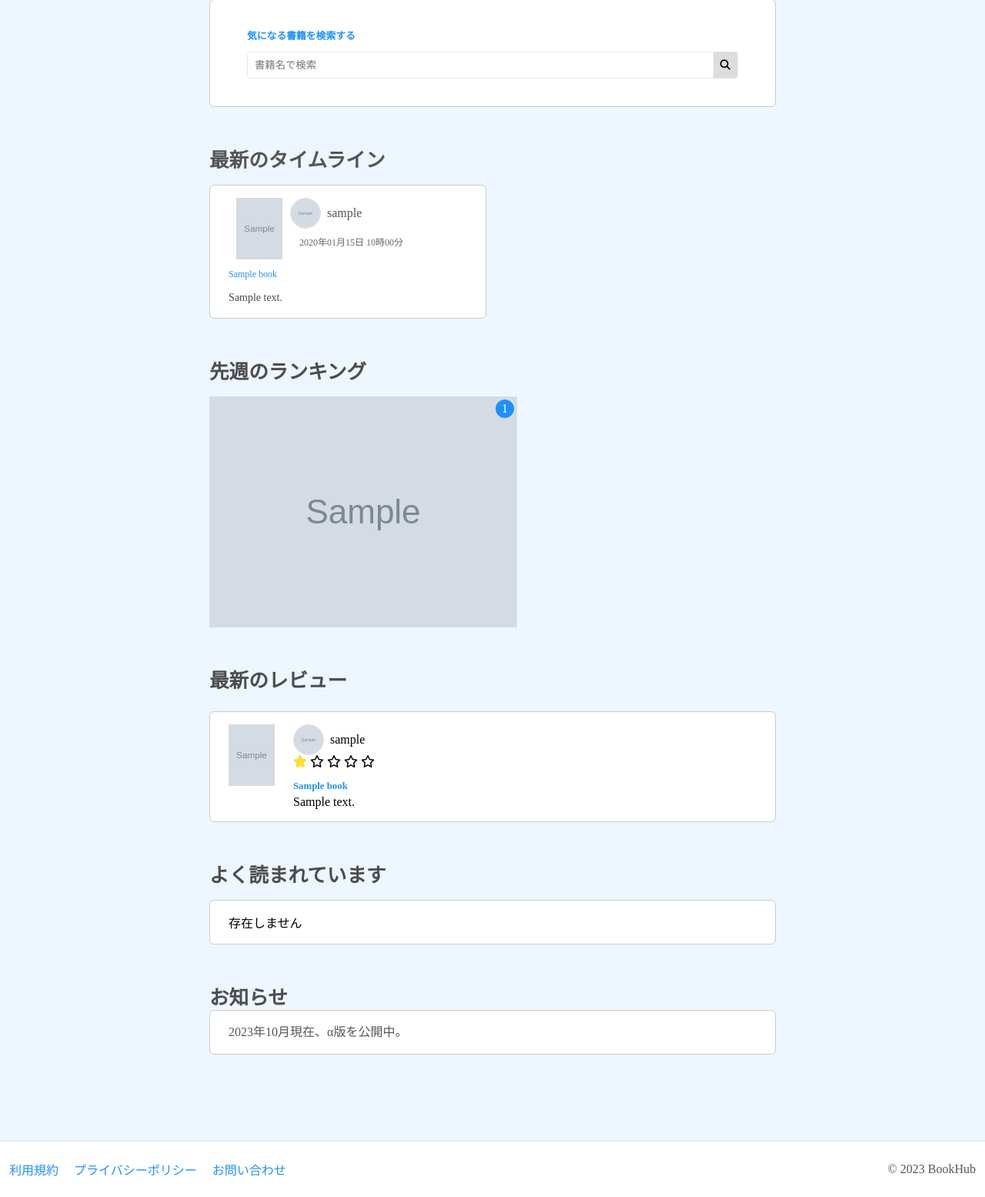
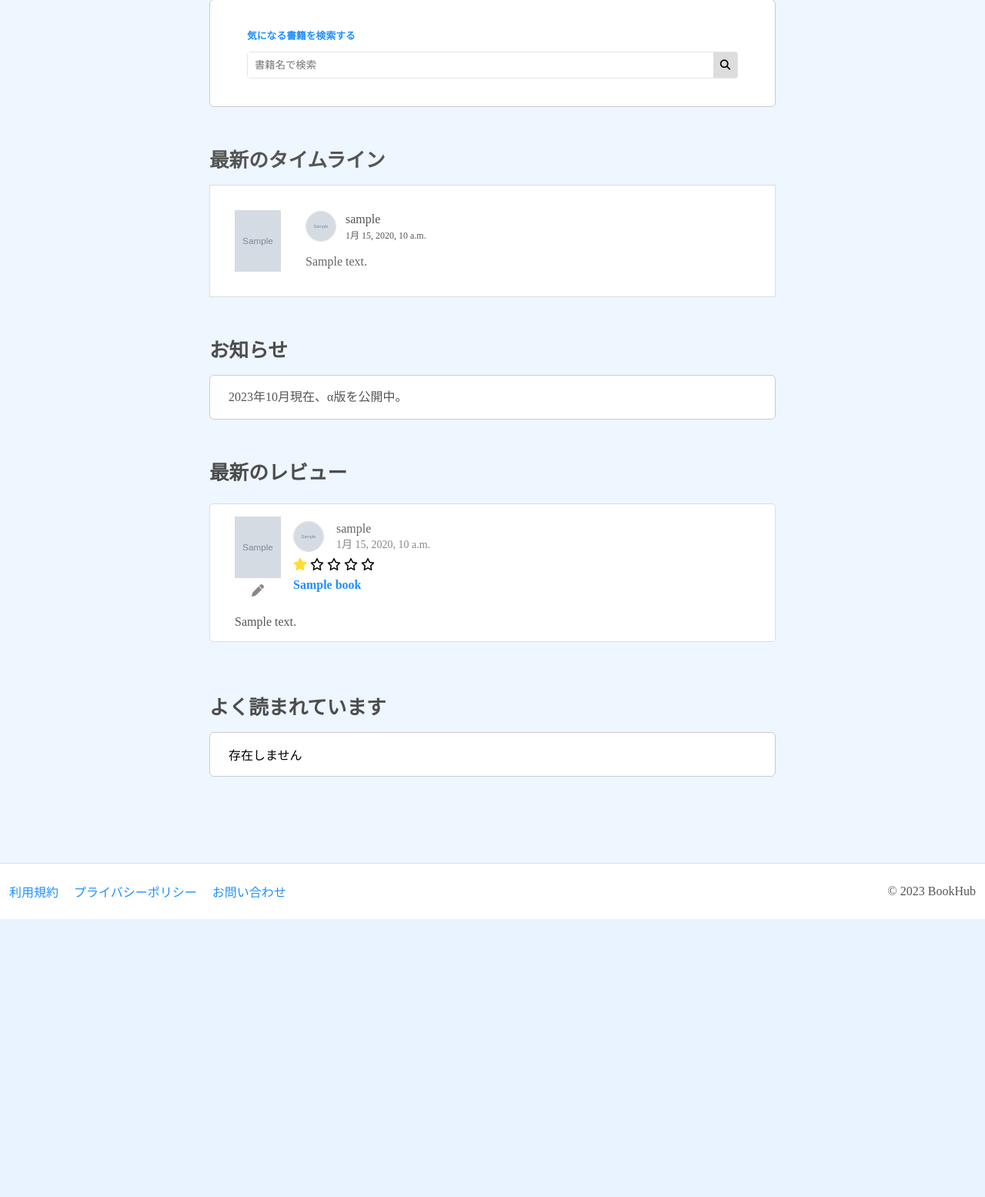
Before and after one commit to gamari/bookhub-django, a Django app: page / in a window 1280 px wide. Shown: the part 129-1684 px from the top of the page at 77% size. After the commit the page ends 1323 px from the top, so only its background shows below. Run offline with Django 3.2, Linux system fonts and the light colour scheme; tables that the repository leaves empty hold one stand-in row (values such as "Sample post"); grey boxes marked "Sample" are stand-in pictures.

Commit message:
レビュー画面の見た目を修正

```diff
--- a/apps/book/templates/components/home/news_section.html
+++ b/apps/book/templates/components/home/news_section.html
@@ -1,10 +1,9 @@
 <section>
-  <h2>お知らせ</h2>
+  <h2 class="mb-4">お知らせ</h2>
 
   <div>
     <div class=" card-sm">
       <p>2023年10月現在、α版を公開中。</p>
-      <p></p>
     </div>
   </div>
 </section>
--- a/apps/book/templates/components/home/ranking_section.html
+++ b/apps/book/templates/components/home/ranking_section.html
@@ -1,5 +1,5 @@
 <section>
-  <h2>先週のランキング</h2>
+  <h2 class="mb-4">先週のランキング</h2>
 
   <div>
     {% if ranking_entries %}
--- a/apps/book/templates/components/home/reviews_section.html
+++ b/apps/book/templates/components/home/reviews_section.html
@@ -1,7 +1,7 @@
 {% load review_tags %}
 
 <section>
-  <h2>最新のレビュー</h2>
+  <h2 class="mb-4">最新のレビュー</h2>
 
   <div>
     {% review_list reviews %}
--- a/apps/book/templates/components/home/search_section.html
+++ b/apps/book/templates/components/home/search_section.html
@@ -1,5 +1,4 @@
-<section class="w-full">
-  <div>
+<section>
   <div class="card">
     <h4>気になる書籍を検索する</h4>
     <form
@@ -19,5 +18,4 @@
       </button>
     </form>
   </div>
-  </div>
 </section>
--- a/apps/book/templates/components/home/timeline_section.html
+++ b/apps/book/templates/components/home/timeline_section.html
@@ -2,40 +2,7 @@
 {% load book_tags %}
 
 <section>
-  <h2 class="text-info">最新のタイムライン</h2>
+  <h2 class="text-info mb-4">最新のタイムライン</h2>
 
-  <div class="timeline-panel-container mt-4">
-    {% for memo in memos %}
-    <div class="card-sm timeline-panel">
-      <div class="timeline-panel-header">
-        <div>
-          {% book_icon memo.book "sm" %}
-        </div>
-
-        <div>
-          <div class="row-center gap-2 mb-2">
-            {% user_icon memo.user "sm" %}
-            <span class="text-info">{{ memo.user.username }}</span>
-          </div>
-
-          <div class="timeline-panel-date">
-            {{ memo.created_at | date:"Y年m月d日 H時i分" }}
-          </div>
-        </div>
-      </div>
-
-
-      <a
-        class="timeline-panel-title"
-        href="{% url 'book_detail' memo.book.id %}"
-      >{{ memo.book.title }}</a>
-      <p class="timeline-panel-content">{{ memo.content }}</p>
-    </div>
-    {% endfor %}
-  </div>
-
-  {% if not memos %}
-  <div class="card-sm">存在しません</div>
-  {% endif %}
-
+  {% include 'components/memo_list.html' %}
 </section>
--- a/apps/book/templates/components/home/top_books.html
+++ b/apps/book/templates/components/home/top_books.html
@@ -7,13 +7,12 @@
       ><img
         src="{{ result.book__thumbnail }}"
         alt="{{ result.book__title }}"
-        class="book-image"
+        class="book-image book-image-md"
     /></a>
-    {% empty %}
     {% endfor %}
   </div>
 
   {% if not top_book_results %}
-    <div class="card-sm">存在しません</div>
+  <div class="card-sm">存在しません</div>
   {% endif %}
 </section>
--- a/apps/book/templates/components/mypage/bookshelf_section.html
+++ b/apps/book/templates/components/mypage/bookshelf_section.html
@@ -1,9 +1,7 @@
 {% load book_tags %}
 
 <section id="bookshelf-section">
-  <div class="mypage-bookshelf-title mb-6">
-    <h3>本棚</h3>
-  </div>
+  <h3 class="mb-6">本棚</h3>
 
   {% bookshelf books %}
 </section>
--- a/apps/book/templates/components/mypage/selection_section.html
+++ b/apps/book/templates/components/mypage/selection_section.html
@@ -2,8 +2,7 @@
 {% load user_tags %}
 
 <section id="selection-section" style="display: none">
-{% comment %} <section id="selection-section"> {% endcomment %}
-  <div class="row-center mb-10 gap-2">
+  <div class="row-center mb-6 gap-2">
     <h3>セレクション</h3>
     <div>
       <a href="{% url 'create_selection' %}" class="btn-sm btn-primary"
--- a/apps/book/templates/components/mypage/timeline_section.html
+++ b/apps/book/templates/components/mypage/timeline_section.html
@@ -2,7 +2,7 @@
 {% load user_tags %}
 
 <section id="timeline-section" style="display: none">
-    <h4 class="mb-6">自分とフォロワーのメモが表示されます</h4>
+    <h3 class="mb-6">最新のタイムライン</h3>
 
     {% include 'components/memo_list.html' %}
 </section>
--- a/apps/book/templates/pages/home.html
+++ b/apps/book/templates/pages/home.html
@@ -3,6 +3,7 @@
 
 {% block css %}
 <link rel="stylesheet" href="{% static 'css/components/review.css' %}" />
+<link rel="stylesheet" href="{% static 'css/components/memo.css' %}" />
 <link rel="stylesheet" href="{% static 'css/pages/home.css' %}" />
 {% endblock %}
 
@@ -16,8 +17,8 @@
 
 {% block content %}
     {% include 'components/home/timeline_section.html' %}
-    {% include 'components/home/ranking_section.html' %}
+    {% include 'components/home/news_section.html' %}
+    {% comment %} {% include 'components/home/ranking_section.html' %} {% endcomment %}
     {% include 'components/home/reviews_section.html' %}
     {% include 'components/home/top_books.html' %}
-    {% include 'components/home/news_section.html' %}
 {% endblock %}
--- a/apps/follow/templates/tags/follow_button.html
+++ b/apps/follow/templates/tags/follow_button.html
@@ -10,5 +10,5 @@
   data-is-follow="{{ is_following }}"
   class="btn-sm {% if is_following %}{% else %}btn-primary{% endif %}"
 >
-  {% if is_following %}フォロー解除{% else %}フォロー{% endif %}
+  {% if is_following %}フォロー解除{% else %}フォローする{% endif %}
 </button>
--- a/apps/record/templates/components/memo_list.html
+++ b/apps/record/templates/components/memo_list.html
@@ -4,7 +4,10 @@
 <ol id="memo-list">
   {% for memo in memos %}
   <li class="memo-item">
-    <div class="memo-item__image">{% book_icon memo.book "sm" %}</div>
+    <div class="memo-item__image">
+      {% book_icon memo.book "sm" %}
+      {% comment %} <i class="fa-regular fa-note-sticky fa-lg" style="color: #aaa;"></i> {% endcomment %}
+    </div>
 
     <div class="memo-item__info">
       <div class="memo-item__info-header">
@@ -32,6 +35,6 @@
   {% endfor %}
 
   {% if not memos %}
-  <p id="no-memo-title" class="card-sm">メモはありません</p>
+  <p id="no-memo-title">メモはありません</p>
   {% endif %}
 </ol>
--- a/apps/review/templates/components/_review_list.html
+++ b/apps/review/templates/components/_review_list.html
@@ -1,27 +1,27 @@
 {% load user_tags %}
+{% load book_tags %}
 
-<div class="reviews-container">
+<div class="review-list">
   {% for review in reviews %}
-    <div class="review-line card-sm">
-      <div>
-        <a href="{% url 'book_detail' review.book.id %}">
-          <img
-            src="{{ review.book.thumbnail }}"
-            alt="{{ book.title }}"
-            class="book-image-sm"
-          />
-        </a>
+    <div class="review-item">
+      <div class="review-item__header">
+        <div class="review-item__image">
+          {% book_icon review.book "sm" %}
+          <i class="fa-solid fa-pen" style="color: #888;"></i>
         </div>
 
-      <div class="review-container">
-        <div class="review-user-container">
+        <div>
+          <div class="review-item__user-info">
             <div>
               {% user_icon review.user "sm" %}
             </div>
-          <div class="user-username">{{ review.user.username }}</div>
+            <div>
+              <div class="review-item__username">{{ review.user.username }}</div>
+              <div class="review-item__time">{{review.created_at}}</div>
+            </div>
           </div>
 
-        <div class="rating-container">
+          <div class="review-rating">
             {% if review.rating %}
               {% for i in rating_range %}
                 {% if i <= review.rating %}
@@ -35,13 +35,13 @@
             {% endif %}
           </div>
 
-        <a href="{% url 'book_detail' review.book.id %}" class="book-title_sm"><span class="text-sm text-primary">{{ review.book.title }}</span></a>
-
-
-        <div>
-          <div class="review-content">{{ review.content }}</div>
+          <a href="{% url 'book_detail' review.book.id %}" class="review-item__title">{{ review.book.title }}</a>
         </div>
       </div>
+
+      <a class="review-item__content"
+      href="{% url 'book_detail' review.book.id %}"
+      >{{ review.content }}</a>
     </div>
     {% empty %}
     <div class="card-sm">レビューが存在しません</div>
--- a/static/css/components/memo.css
+++ b/static/css/components/memo.css
@@ -53,6 +53,7 @@
   display: flex;
   flex-direction: column;
   align-items: center;
+  /* gap: 20px; */
 }
 
 .memo-item__info {
@@ -88,4 +89,5 @@
 }
 
 #no-memo-title {
+  padding: 24px 32px;
 }
--- a/static/css/components/review.css
+++ b/static/css/components/review.css
@@ -1,5 +1,4 @@
-/* TODO review-commentにする */
-.reviews-container {
+.review-list {
   display: flex;
   flex-direction: column;
   gap: 24px;
@@ -8,45 +7,60 @@
 
 .review-item {
   display: flex;
-  flex-direction: row;
+  flex-direction: column;
   gap: 8px;
   margin-bottom: 16px;
   background-color: white;
-  padding: 12px 24px;
+  padding: 16px 32px;
   border: 1px solid #ddd;
   border-radius: 5px;
 }
 
-.review-user-container {
+.review-item__image {
   display: flex;
-  flex-direction: row;
+  flex-direction: column;
   gap: 8px;
   align-items: center;
 }
 
-.review-rating {
-  margin-top: 24px;
-}
-
-.review-content {
-  white-space: pre-wrap;
-}
-
-/* ホーム用のライン */
-.review-line {
+.review-item__header {
   display: flex;
   flex-direction: row;
-  gap: 24px;
-  text-decoration: none;
-}
-
-.review-user {
-  display: flex;
-  flex-direction: row;
-  gap: 8px;
+  gap: 16px;
   align-items: center;
 }
 
-.review-content {
-  margin-top: 4px;
+.review-item__username {
+  font-size: 16px;
+  color: #666;
 }
+
+.review-item__time {
+  font-size: 14px;
+  color: #888;
+}
+
+.review-item__title {
+  font-size: 16px;
+  font-weight: bold;
+  color: #1e90ff;
+}
+
+.review-item__content {
+  margin-top: 16px;
+  white-space: pre-wrap;
+  font-size: 16px;
+  color: #555;
+}
+
+.review-item__user-info {
+  display: flex;
+  flex-direction: row;
+  gap: 16px;
+  align-items: center;
+}
+
+.review-rating {
+  margin-top: 8px;
+  margin-bottom: 8px;
+}
--- a/static/js/services/follow/follow_user.js
+++ b/static/js/services/follow/follow_user.js
@@ -47,7 +47,7 @@
         button.classList.remove("btn-primary");
         button.setAttribute("data-is-follow", "True");
     } else {
-        button.textContent = "フォロー";
+        button.textContent = "フォローする";
         button.classList.add("btn-primary");
         button.setAttribute("data-is-follow", "False");
     }
```
Also changed, not shown: docs/要求.md (+1 -1 lines). Lines whose indentation alone changed are shown as unchanged.
